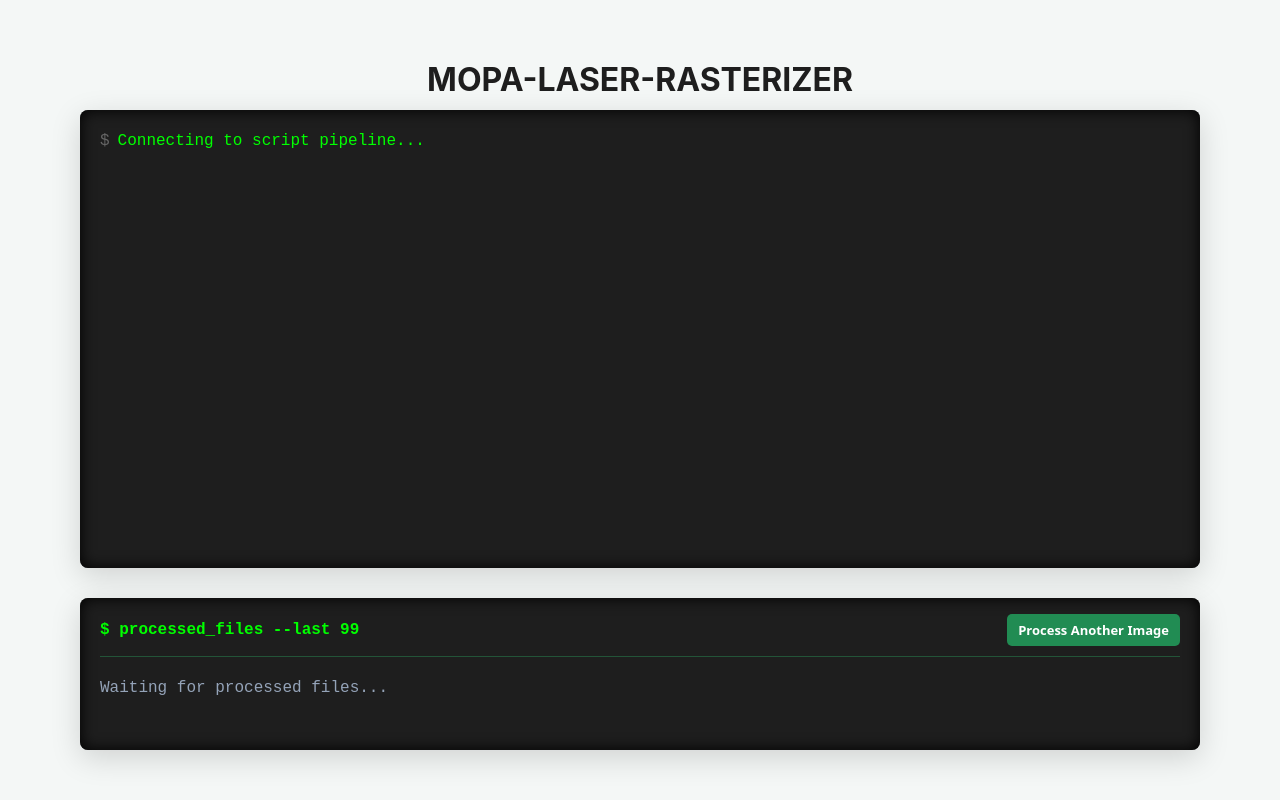
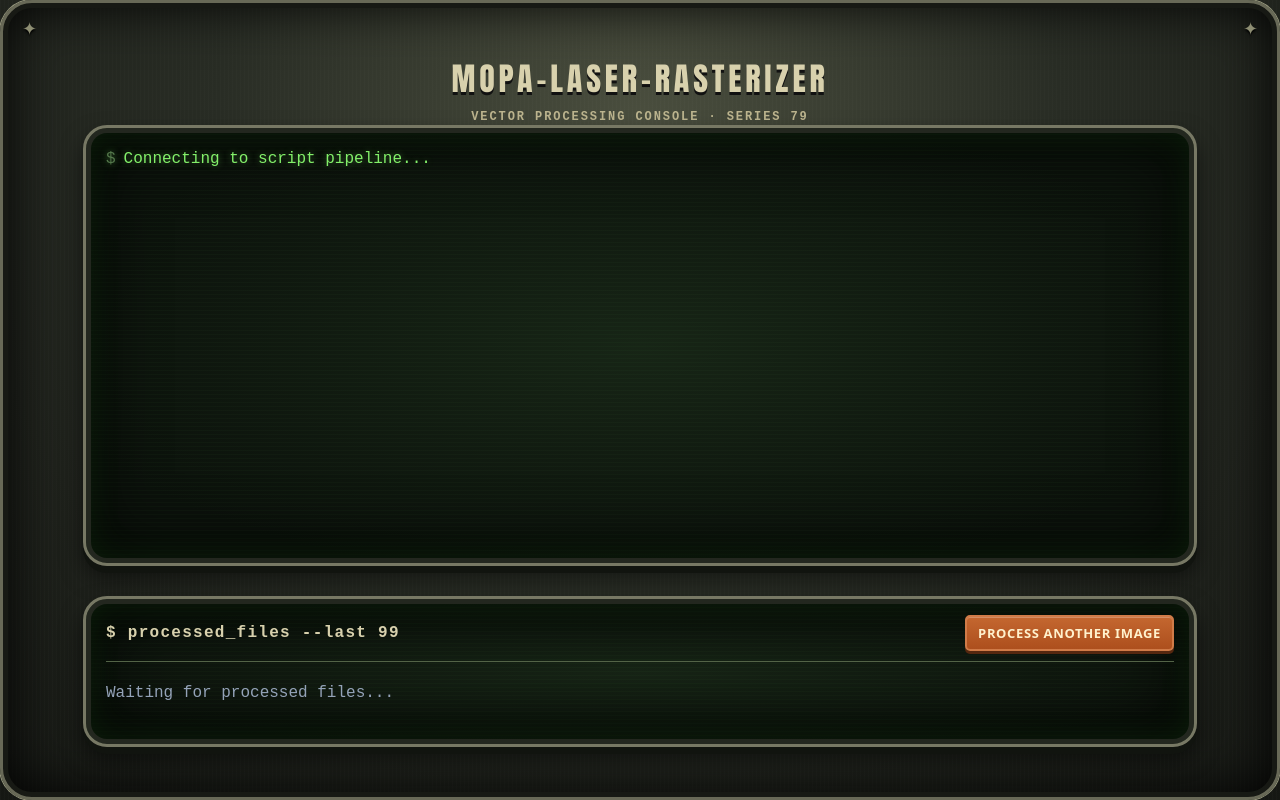
Before and after one commit to chreestopher/mopa-laser-rasterizer, a Flask app: page /list-downloads/1 in a window 1280 px wide. Run offline with Flask 3, Linux system fonts and the light colour scheme.

Commit message:
stylize like vintage machine

```diff
--- a/templates/loading.html
+++ b/templates/loading.html
@@ -156,6 +156,75 @@
         .file-actions { width: 100%; }
         .download-button { flex: 1; text-align: center; }
     }
+    :root {
+        --metal-dark: #1b1e18;
+        --metal: #34382e;
+        --metal-edge: #777864;
+        --cream: #d8d1ad;
+        --phosphor: #83f06a;
+        --orange: #ad4f1d;
+    }
+    body {
+        position: relative;
+        color: var(--cream);
+        background:
+            repeating-linear-gradient(90deg, rgba(255,255,255,.014) 0 1px, transparent 1px 4px),
+            radial-gradient(circle at 50% 15%, #4a4e3e 0, #292d25 45%, #151713 100%);
+        border: 3px solid #686957;
+        border-radius: 32px;
+        box-shadow: inset 0 0 0 5px #171914, inset 0 0 55px #000, 0 0 0 1px #96977d;
+    }
+    body::before, body::after {
+        content: "✦";
+        position: fixed;
+        top: 18px;
+        color: #8e8e73;
+        font-size: 18px;
+        text-shadow: 0 2px 2px #000;
+    }
+    body::before { left: 22px; }
+    body::after { right: 22px; }
+    .page-header { flex-direction: column; min-height: 72px; }
+    .page-header h1 {
+        color: var(--cream);
+        font-family: Impact, "Arial Narrow", sans-serif;
+        font-weight: 500;
+        letter-spacing: .12em;
+        text-transform: uppercase;
+        text-shadow: 0 3px #111;
+    }
+    .page-header::after {
+        content: "VECTOR PROCESSING CONSOLE · SERIES 79";
+        margin-top: 7px;
+        color: #bdb58f;
+        font: 700 12px "Courier New", monospace;
+        letter-spacing: .16em;
+    }
+    .terminal-box, .files-panel {
+        position: relative;
+        background:
+            repeating-linear-gradient(0deg, rgba(130,255,100,.025) 0 1px, transparent 1px 4px),
+            radial-gradient(ellipse at center, #172516 0, #0b110b 78%);
+        border: 3px solid var(--metal-edge);
+        border-radius: 24px;
+        color: var(--phosphor);
+        box-shadow: inset 0 0 0 5px #23271f, inset 0 0 36px rgba(90,255,70,.12), inset 0 0 75px #000, 0 7px 0 #11140f, 0 12px 22px rgba(0,0,0,.5);
+    }
+    .terminal-box { text-shadow: 0 0 7px rgba(131,240,106,.4); }
+    .files-panel { color: #d5d1b4; }
+    .files-header { border-color: #536347; }
+    .files-header h2 { color: var(--cream); letter-spacing: .08em; }
+    .file-status { color: #e1a63b; }
+    .download-button, .another-button {
+        border: 2px solid #d07b48;
+        background: linear-gradient(#c46730, var(--orange));
+        color: #fff1cd;
+        box-shadow: inset 0 1px rgba(255,255,255,.25), 0 3px 0 #55270f;
+        text-transform: uppercase;
+        letter-spacing: .05em;
+    }
+    .download-button:hover, .another-button:hover { background: linear-gradient(#dc7940, #bd5a28); }
+    .log-prefix { color: #55794c; }
     </style>
 </head>
 <body>
```
Also changed, not shown: static/index.html (+25 -0 lines).
